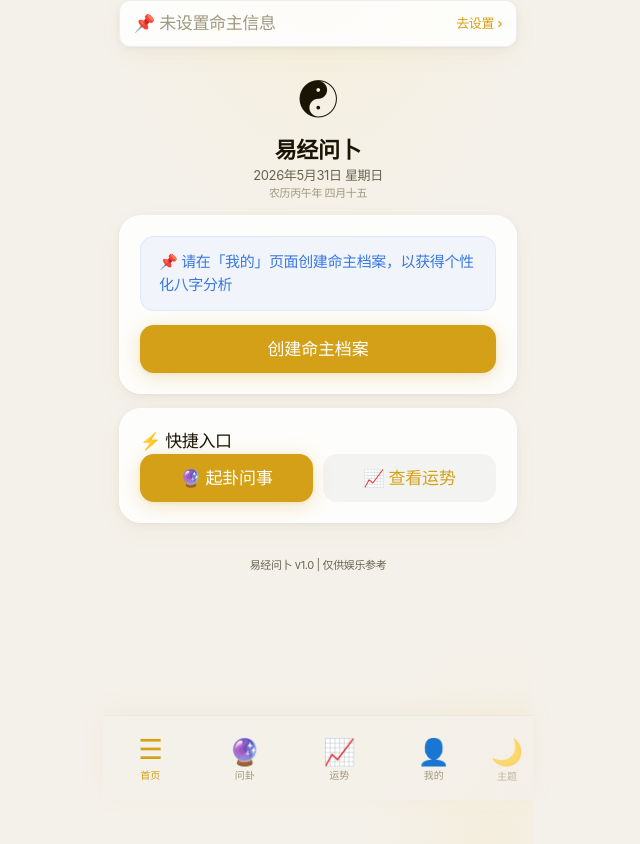
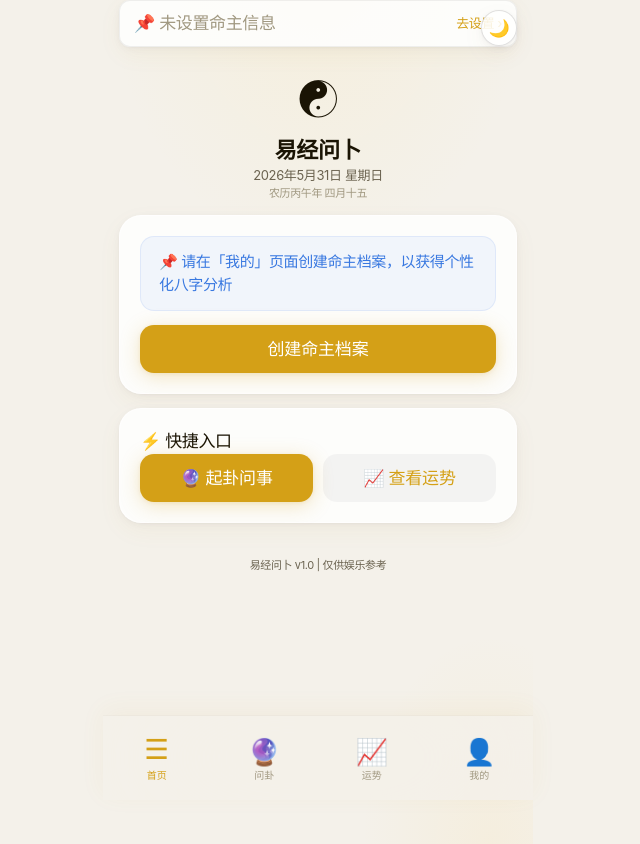
Before and after one commit to Yusonzzz/claw-iching, a Vue app: page / in a window 1280 px wide. Shown: the top 844 px of the page, without its empty margins (322-962 px from the left). Built offline with nearby package versions, Linux system fonts and the light colour scheme.

Commit message:
fix: move theme toggle to home page top-right only

```diff
--- a/src/App.vue
+++ b/src/App.vue
@@ -18,53 +18,12 @@
         <span class="tab-icon">👤</span>
         <span>我的</span>
       </router-link>
-      <!-- 主题切换 —— 融入 Tab Bar 右侧 -->
-      <button class="tab-item theme-tab" @click="handleToggle" :aria-label="theme === 'dark' ? '切换白天模式' : '切换深夜模式'">
-        <span class="tab-icon theme-icon" :class="{ swapping: isSwapping }">{{ theme === 'dark' ? '☀️' : '🌙' }}</span>
-        <span>主题</span>
-      </button>
     </nav>
   </div>
 </template>
-
-<script setup>
-import { ref } from 'vue'
-import { useTheme } from './composables/useTheme.js'
-
-const { theme, toggleTheme } = useTheme()
-const isSwapping = ref(false)
-
-function handleToggle() {
-  isSwapping.value = true
-  toggleTheme()
-  setTimeout(() => { isSwapping.value = false }, 400)
-}
-</script>
 
 <style scoped>
 #app-root {
   min-height: 100vh;
 }
-
-/* —— 主题切换按钮（融入 Tab Bar）—— */
-.theme-tab {
-  flex: 0 0 auto;
-  width: 52px;
-  opacity: .65;
-  transition: opacity .3s;
-}
-.theme-tab:hover {
-  opacity: 1;
-}
-.theme-tab .theme-icon {
-  transition: transform .35s var(--spring);
-}
-.theme-tab .theme-icon.swapping {
-  animation: themeSwap .4s var(--spring);
-}
-@keyframes themeSwap {
-  0%   { transform: scale(1) rotate(0deg); }
-  50%  { transform: scale(.5) rotate(180deg); }
-  100% { transform: scale(1) rotate(360deg); }
-}
 </style>
--- a/src/style.css
+++ b/src/style.css
@@ -107,6 +107,7 @@ body {
 
 /* —— 页面 —— */
 .page {
+  position: relative;
   padding:0 16px 100px;
   will-change:transform,opacity;
   animation:slideIn .45s var(--ease) both;
--- a/src/views/HomeView.vue
+++ b/src/views/HomeView.vue
@@ -1,5 +1,10 @@
 <template>
   <div class="page">
+    <!-- 主题切换 -->
+    <button class="theme-home-btn" @click="handleThemeToggle" :aria-label="theme === 'dark' ? '切换白天模式' : '切换深夜模式'">
+      <span class="theme-home-icon" :class="{ swapping: isSwapping }">{{ theme === 'dark' ? '☀️' : '🌙' }}</span>
+    </button>
+
     <!-- 当前使用者 -->
     <div v-if="activeProfile" class="user-bar">
       <span class="user-avatar">👤</span>
@@ -90,9 +95,18 @@ import { useProfileStore } from '../stores/profileStore.js'
 import { getFortuneAnalysis, getSingleFortune } from '../utils/fortune.js'
 import HexagramDisplay from '../components/HexagramDisplay.vue'
 import { getLunarInfo } from '../utils/lunar.js'
+import { useTheme } from '../composables/useTheme.js'
 
 const profileStore = useProfileStore()
 const { activeProfile } = profileStore
+
+const { theme, toggleTheme } = useTheme()
+const isSwapping = ref(false)
+function handleThemeToggle() {
+  isSwapping.value = true
+  toggleTheme()
+  setTimeout(() => { isSwapping.value = false }, 400)
+}
 
 const showDailyDetail = ref(false)
 const fortune = ref(null)
@@ -139,4 +153,43 @@ onMounted(() => {
 .user-bazi { font-size: 12px; color: var(--label-tertiary); }
 .user-switch { margin-left: auto; font-size: 13px; color: var(--gold); text-decoration: none; font-weight: 500; }
 .user-setup-link { margin-left: auto; font-size: 13px; color: var(--gold); text-decoration: none; font-weight: 500; }
+
+/* 主题切换 —— 首页顶部 */
+.theme-home-btn {
+  position: absolute;
+  top: 10px;
+  right: 16px;
+  width: 36px;
+  height: 36px;
+  border-radius: 18px;
+  border: .5px solid var(--separator-strong);
+  background: var(--bg-card);
+  backdrop-filter: blur(20px) saturate(160%);
+  -webkit-backdrop-filter: blur(20px) saturate(160%);
+  box-shadow: var(--shadow-card);
+  cursor: pointer;
+  display: flex;
+  align-items: center;
+  justify-content: center;
+  padding: 0;
+  z-index: 10;
+  transition: all .35s var(--spring);
+}
+.theme-home-btn:active {
+  transform: scale(.88);
+}
+.theme-home-icon {
+  font-size: 17px;
+  line-height: 1;
+  display: block;
+  transition: transform .35s var(--spring);
+}
+.theme-home-icon.swapping {
+  animation: themeSwap .4s var(--spring);
+}
+@keyframes themeSwap {
+  0%   { transform: scale(1) rotate(0deg); }
+  50%  { transform: scale(.5) rotate(180deg); }
+  100% { transform: scale(1) rotate(360deg); }
+}
 </style>
```
